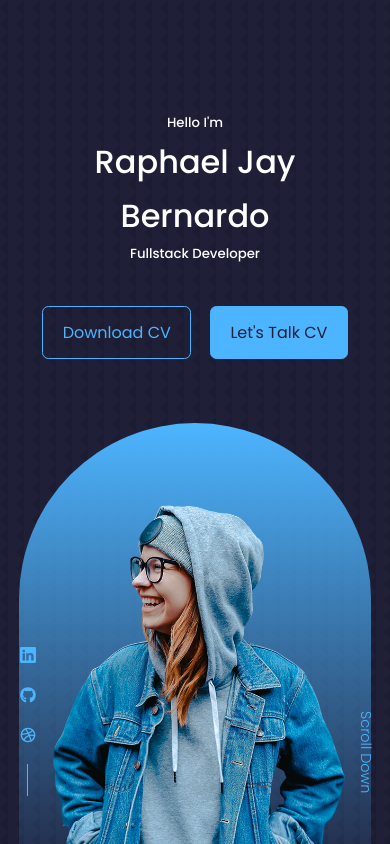
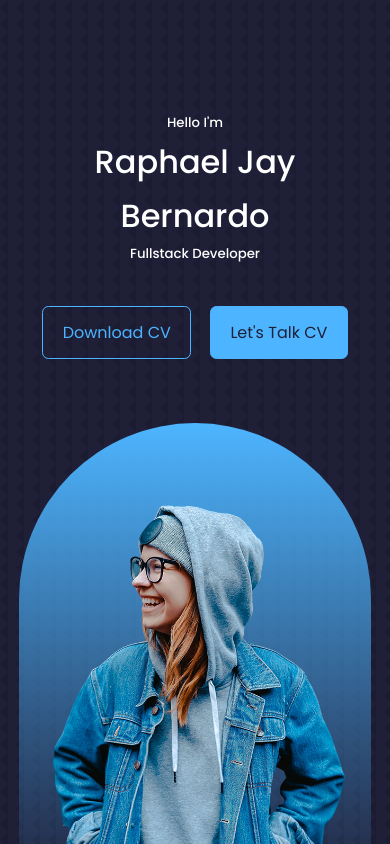
Before and after one commit to hackwebdev/react-personal-portfolio-website, a React (Create React App) app: page / in a window 390 px wide. Shown: the top 844 px of the page. Built offline with nearby package versions, Linux system fonts and the light colour scheme.

Commit message:
header component responsive

```diff
--- a/src/components/header/header.css
+++ b/src/components/header/header.css
@@ -59,3 +59,19 @@ header {
   font-weight: 300;
   font-size: 0.9rem;
 }
+/* Media Queries (medium devices) */
+@media screen and (max-width: 1024px) {
+  header {
+    height: 68vh;
+  }
+}
+/* Media Queries (small devices) */
+@media screen and (max-width: 600px) {
+  header {
+    height: 108vh;
+  }
+  .header__socials,
+  .scroll__down {
+    display: none;
+  }
+}
```
